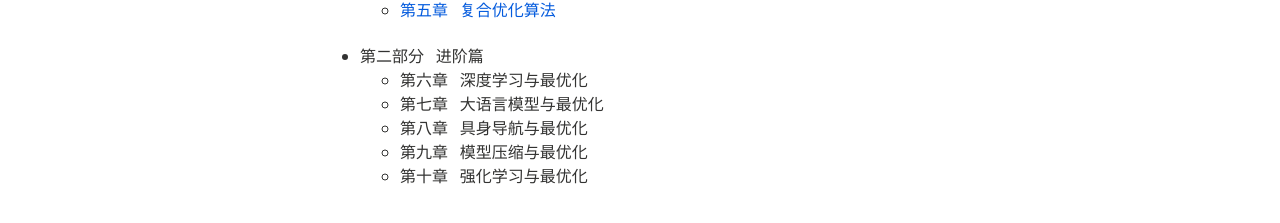
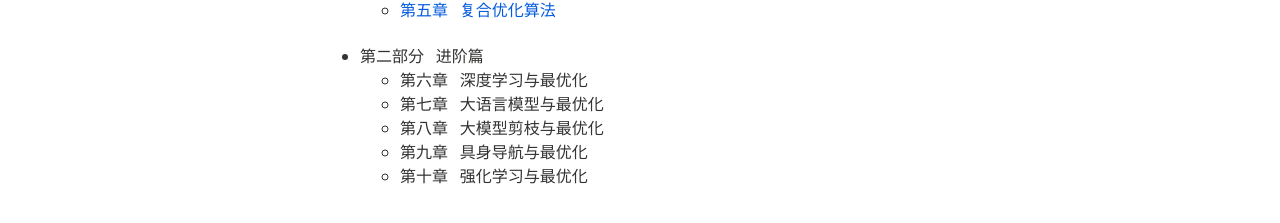
Before and after one commit to xianchaoxiu/xianchaoxiu.github.io, a Jekyll site: the page built from chinese/OPT/index.md, in a window 1280 px wide. Shown: the part 447-670 px from the top of the page. Built offline with Jekyll 4.4.1, drawn with Linux system fonts in a browser that asks for light colours; nearby versions of some CDN libraries.

Commit message:
Update index.md

```diff
--- a/chinese/OPT/index.md
+++ b/chinese/OPT/index.md
@@ -27,6 +27,6 @@ share: false
 - 第二部分 &nbsp;  进阶篇<br>
   - 第六章 &nbsp;  深度学习与最优化<br>
   - 第七章 &nbsp;  大语言模型与最优化<br>
-  - 第八章 &nbsp;  具身导航与最优化<br>
-  - 第九章 &nbsp;  模型压缩与最优化<br>
+  - 第八章 &nbsp;  大模型剪枝与最优化<br>
+  - 第九章 &nbsp;  具身导航与最优化<br>
   - 第十章 &nbsp;  强化学习与最优化<br>
```
